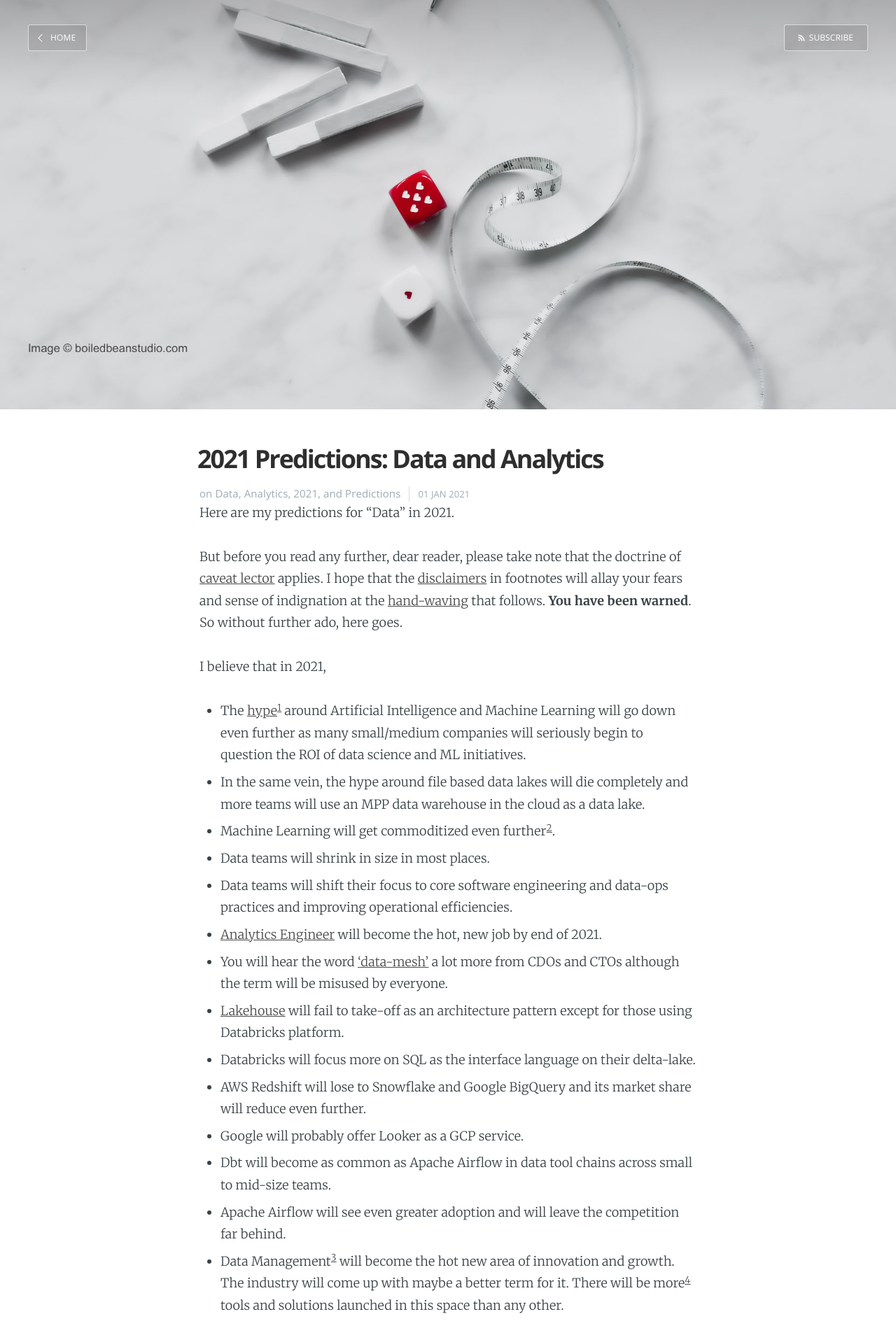
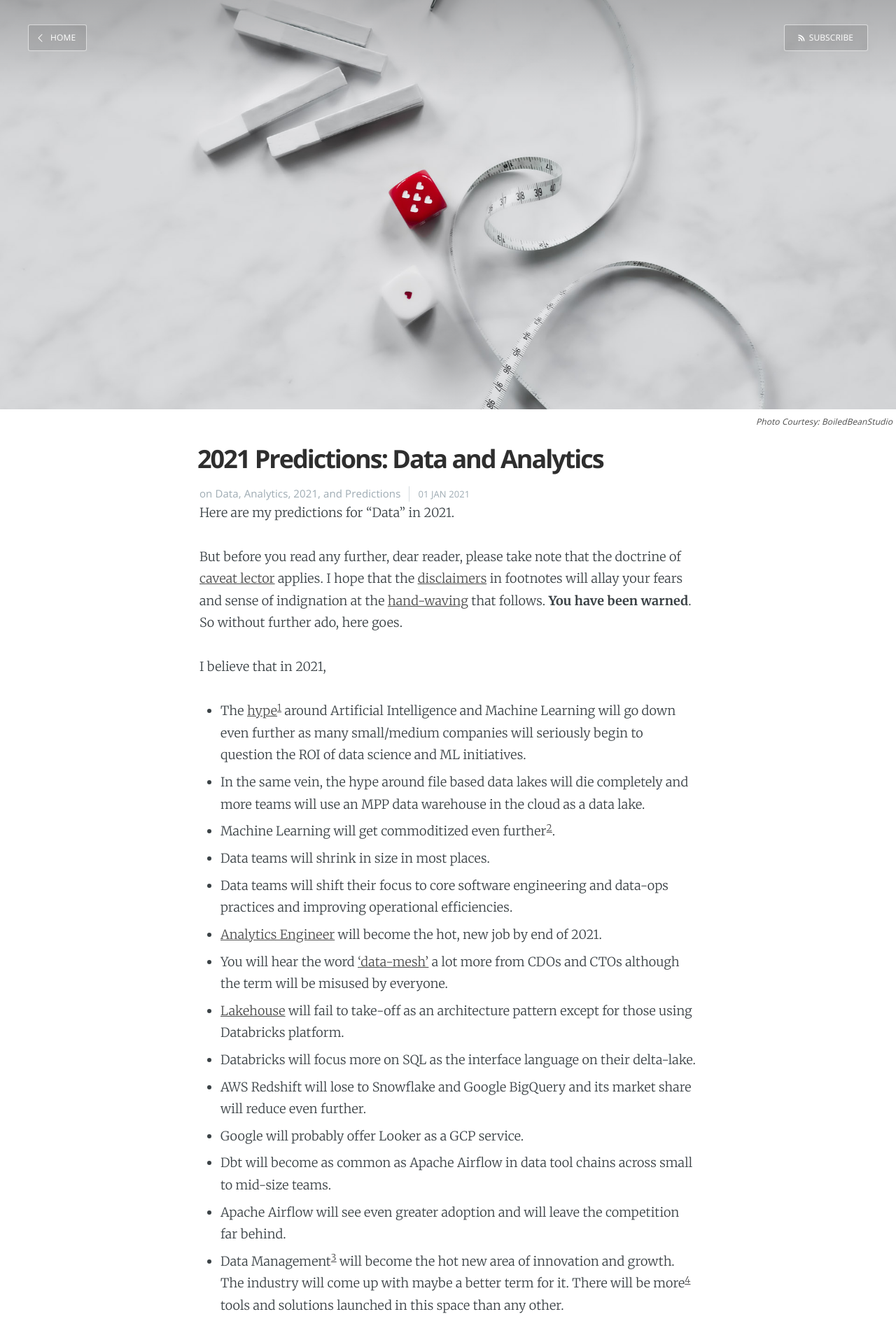
Before and after one commit to rahulj51/miles2code.github.io, a Jekyll site: the page built from _posts/2021-01-01-predictions2021.markdown, in a window 1280 px wide. Shown: the top 1918 px of the page at 70% size. Built offline with Jekyll 4.4.1, drawn with Linux system fonts in a browser that asks for light colours.

Commit message:
Photo courtesy for cover images

```diff
--- a/_layouts/post.html
+++ b/_layouts/post.html
@@ -11,6 +11,14 @@
         <a class="subscribe-button icon-feed" href="{{'feed.xml' | relative_url }}">Subscribe</a>
     </nav>
 </header>
+    {% if page.cover and page.cover_credits %}
+        <div class="cover-credits overlay">
+            {{ page.cover_credits | markdownify }}
+        </div>
+    {% endif %}
+
+
+
 
 <main class="content" role="main">
 
--- a/_posts/2021-01-01-predictions2021.markdown
+++ b/_posts/2021-01-01-predictions2021.markdown
@@ -4,6 +4,7 @@
 date:   2021-01-01 12:55:00
 categories: Data Analytics 2021 Predictions
 cover: /assets/predictions/1.jpg
+cover_credits: "[Photo Courtesy: BoiledBeanStudio](https://boiledbeanstudio.com/)"
 ---
 
 Here are my predictions for "Data" in 2021.
--- a/assets/css/screen.css
+++ b/assets/css/screen.css
@@ -499,6 +499,21 @@
     text-decoration: none;
     font-family: 'Open Sans', sans-serif;
 }
+
+.cover-credits {
+    float:right;
+    /*position: relative;*/
+    padding: 0px 5px;
+    margin: -50px 0 0 0;
+}
+
+.cover-credits a {
+    text-decoration: none;
+    font-family: 'Open Sans', sans-serif;
+    font-size: 12px;
+    font-style: italic;
+}
+
 
 /* Create a bouncing scroll-down arrow on homepage with cover image */
 .scroll-down {
@@ -1481,6 +1496,11 @@
         border-bottom: #e0e4e7 1px solid;
     }
 
+    .cover-credits {
+        margin: -20px 0 0 0;
+    }
+
+
     .blog-logo {
         padding: 10px 10px;
     }
```
Also changed, not shown: assets/predictions/1.jpg.
